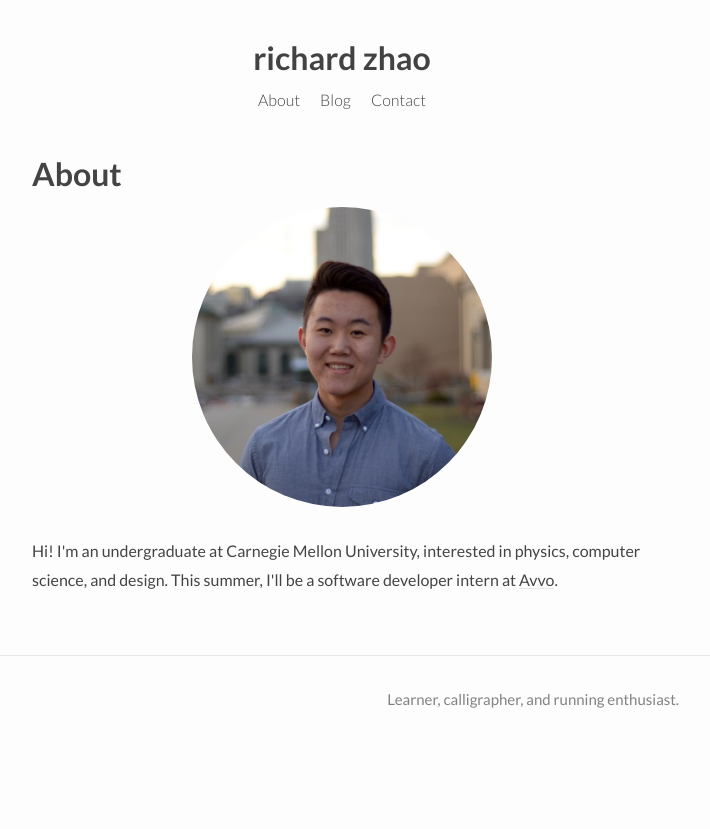
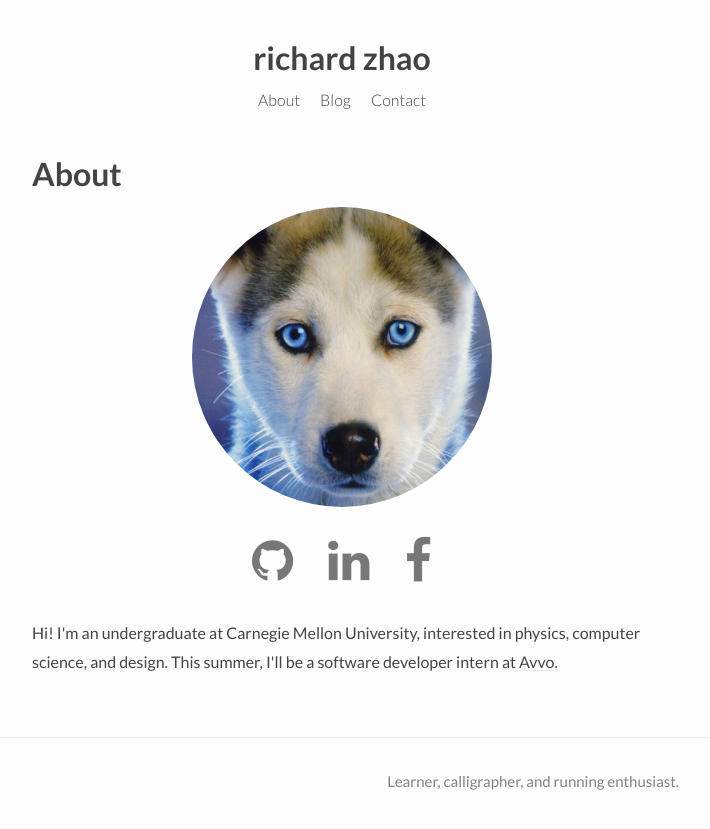
Before and after one commit to zhaorz/zhaorz.github.io, a Jekyll site: the page built from about.html, in a window 1280 px wide. Shown: the top 829 px of the page, without its empty margins (298-1008 px from the left). Built offline with Jekyll 4.4.1, drawn with Linux system fonts in a browser that asks for light colours; nearby versions of some CDN libraries.

Commit message:
Social icons

```diff
--- a/_config.yml
+++ b/_config.yml
@@ -13,9 +13,12 @@ description: > # this means to ignore newlines until "baseurl:"
 
 baseurl: "" # the subpath of your site, e.g. /blog
 url: "http://richard-zhao.com" # the base hostname & protocol for your site
-twitter_username:
-github_username: zhaorz
-disqus_shortname:   richardzhao
+
+# Social
+github:   zhaorz
+disqus:   richardzhao
+linkedin: zhaorz
+facebook: "richard.zhao.7"
 
 # Outputting
 paginate:      3
--- a/_includes/head.html
+++ b/_includes/head.html
@@ -5,8 +5,12 @@
 
   <title>{% if page.title %}{{ page.title }}{% else %}{{ site.title }}{% endif %}</title>
   <meta name="description" content="{% if page.excerpt %}{{ page.excerpt | strip_html | strip_newlines | truncate: 160 }}{% else %}{{ site.description }}{% endif %}">
+
+  <!-- Fonts -->
+  <link rel="stylesheet" href="https://maxcdn.bootstrapcdn.com/font-awesome/4.5.0/css/font-awesome.min.css">
   <link href='https://fonts.googleapis.com/css?family=Lato:400,300,400italic,700,700italic,900' rel='stylesheet' type='text/css'>
   <link href='https://fonts.googleapis.com/css?family=Fira+Mono:400,700' rel='stylesheet' type='text/css'>
+
   <link rel="stylesheet" href="{{ "/css/main.css" | prepend: site.baseurl }}">
   <link rel="canonical" href="{{ page.url | replace:'index.html','' | prepend: site.baseurl | prepend: site.url }}">
   <link rel="alternate" type="application/rss+xml" title="{{ site.title }}" href="{{ "/feed.xml" | prepend: site.baseurl | prepend: site.url }}">
--- a/_sass/_header.scss
+++ b/_sass/_header.scss
@@ -26,7 +26,7 @@
 
   &:hover {
     text-decoration: none;
-    box-shadow: inset 0 -1.5px $brand-color;
+    box-shadow: inset 0 -3px $brand-color;
   }
 }
 
--- /dev/null
+++ b/_sass/_social.scss
@@ -0,0 +1,31 @@
+/**
+ * _social.scss
+ */
+
+.social {
+  margin-bottom: $spacing-unit;
+
+  .label {
+    color: lighten($text-color, 20%);
+    margin-bottom: 0.5em;
+
+    &:hover {
+      color: $text-color;
+      text-decoration: none;
+    }
+
+    &:not(:last-child) {
+      margin-right: 2em;
+    }
+
+    i {
+      font-size: 3em;
+      transition: all 150ms linear;
+      padding-bottom: 4px;
+
+      &:hover {
+        box-shadow: inset 0 -4px $brand-color;
+      }
+    }
+  }
+}
--- a/about.html
+++ b/about.html
@@ -12,6 +12,26 @@ permalink: /about/
 
 <div class="horizontal divider"></div>
 
+<div class="centered">
+  <div class="social">
+    {% if site.github %}
+    <a class="label" href="https://www.github.com/{{ site.github }}">
+      <i class="fa fa-github"></i>
+    </a>
+    {% endif %}
+    {% if site.linkedin %}
+    <a class="label" href="https://www.linkedin.com/in/{{ site.linkedin }}">
+      <i class="fa fa-linkedin"></i>
+    </a>
+    {% endif %}
+    {% if site.facebook %}
+    <a class="label" href="https://www.facebook.com/{{ site.facebook }}">
+      <i class="fa fa-facebook"></i>
+    </a>
+    {% endif %}
+  </div>
+</div>
+
 <p>
 Hi! I'm an undergraduate at Carnegie Mellon University, interested in physics,
 computer science, and design.
--- a/css/main.scss
+++ b/css/main.scss
@@ -55,6 +55,7 @@ $on-laptop:        800px;
         "header",
         "footer",
         "layout",
+        "social",
         "pagination",
         "syntax-highlighting"
 ;
```
Also changed, not shown: img/profile.jpg.
